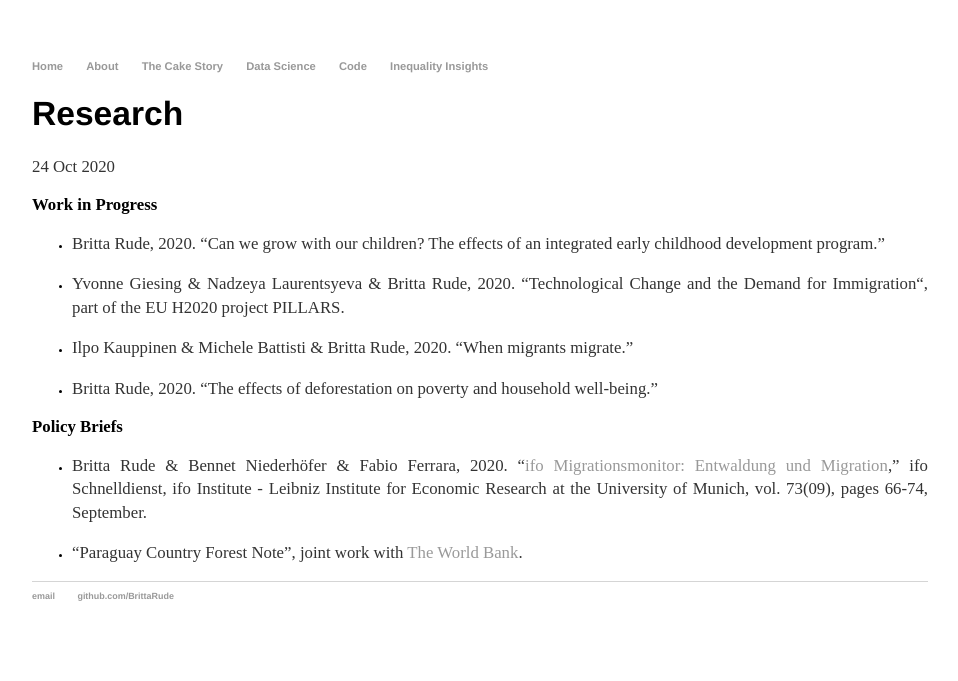
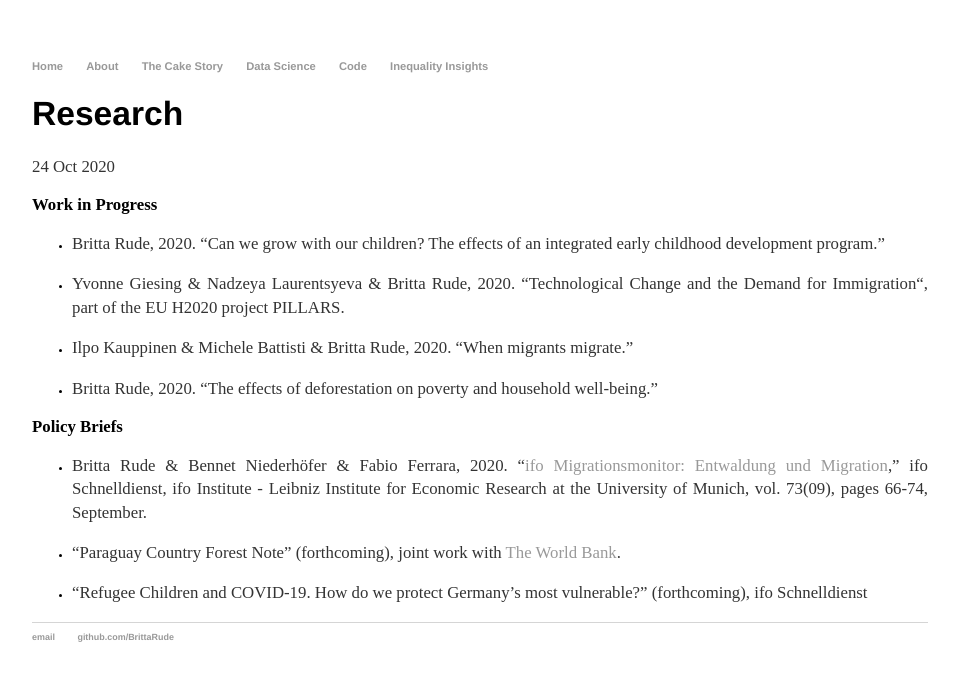
Before and after one commit to BrittaRude/BrittaRude.github.io, a Jekyll site: the page built from inputs_about/_posts/2020-10-24-britta-rude-research.md, in a window 1280 px wide. Shown: the top 681 px of the page, without its empty margins (160-1118 px from the left). Built offline with Jekyll 4.4.1, drawn with Linux system fonts in a browser that asks for light colours.

Commit message:
Update 2020-10-24-britta-rude-research.md

```diff
--- a/inputs_about/_posts/2020-10-24-britta-rude-research.md
+++ b/inputs_about/_posts/2020-10-24-britta-rude-research.md
@@ -19,4 +19,6 @@ date: 2020-10-24
 
 - Britta Rude & Bennet Niederhöfer & Fabio Ferrara, 2020. "[ifo Migrationsmonitor: Entwaldung und Migration](https://ideas.repec.org/a/ces/ifosdt/v73y2020i09p66-74.html)," ifo Schnelldienst, ifo Institute - Leibniz Institute for Economic Research at the University of Munich, vol. 73(09), pages 66-74, September.
 
-- "Paraguay Country Forest Note", joint work with [The World Bank](https://www.worldbank.org/en/topic/forests).
+- "Paraguay Country Forest Note" (forthcoming), joint work with [The World Bank](https://www.worldbank.org/en/topic/forests).
+
+- "Refugee Children and COVID-19. How do we protect Germany's most vulnerable?" (forthcoming), ifo Schnelldienst
```
